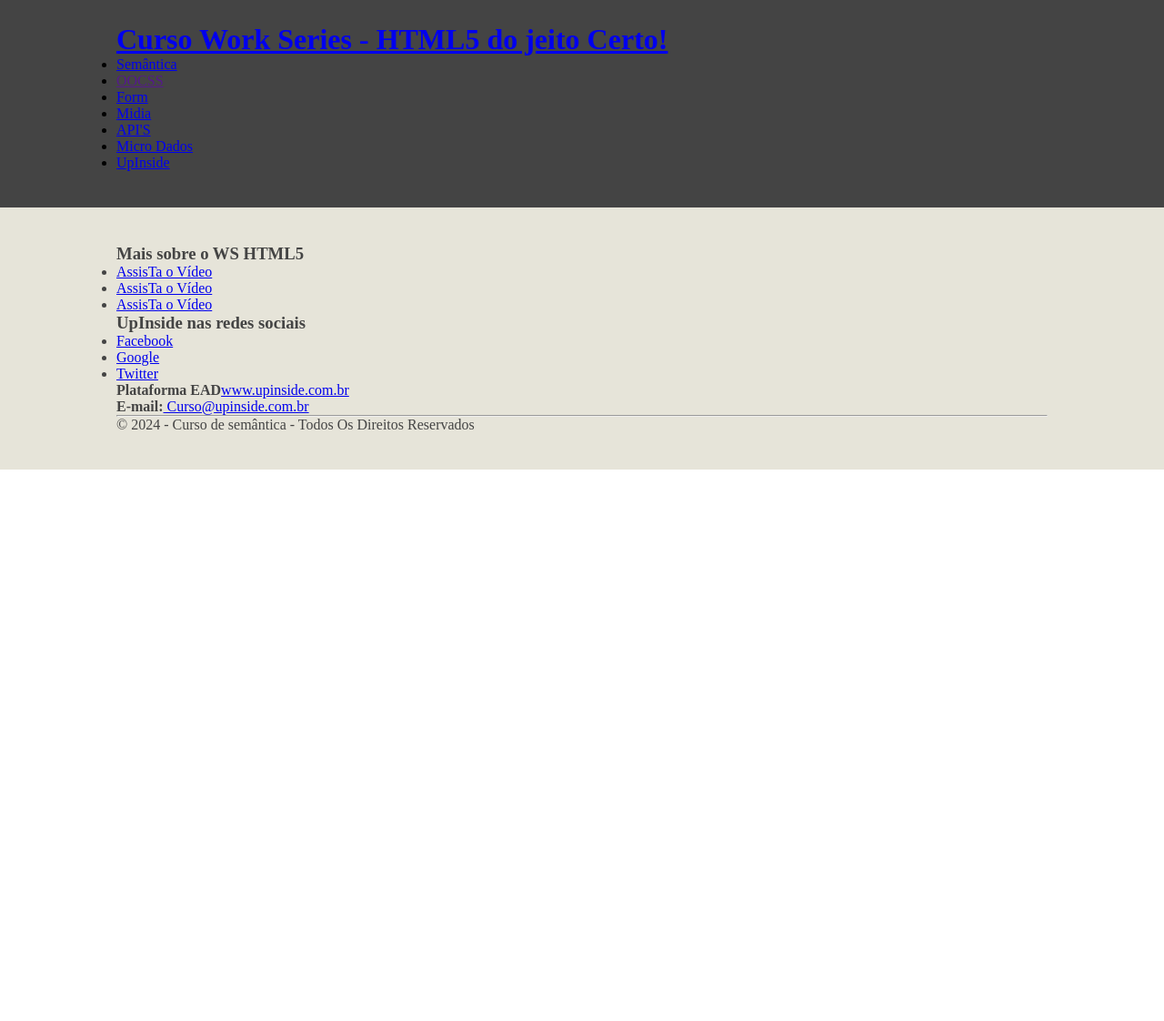
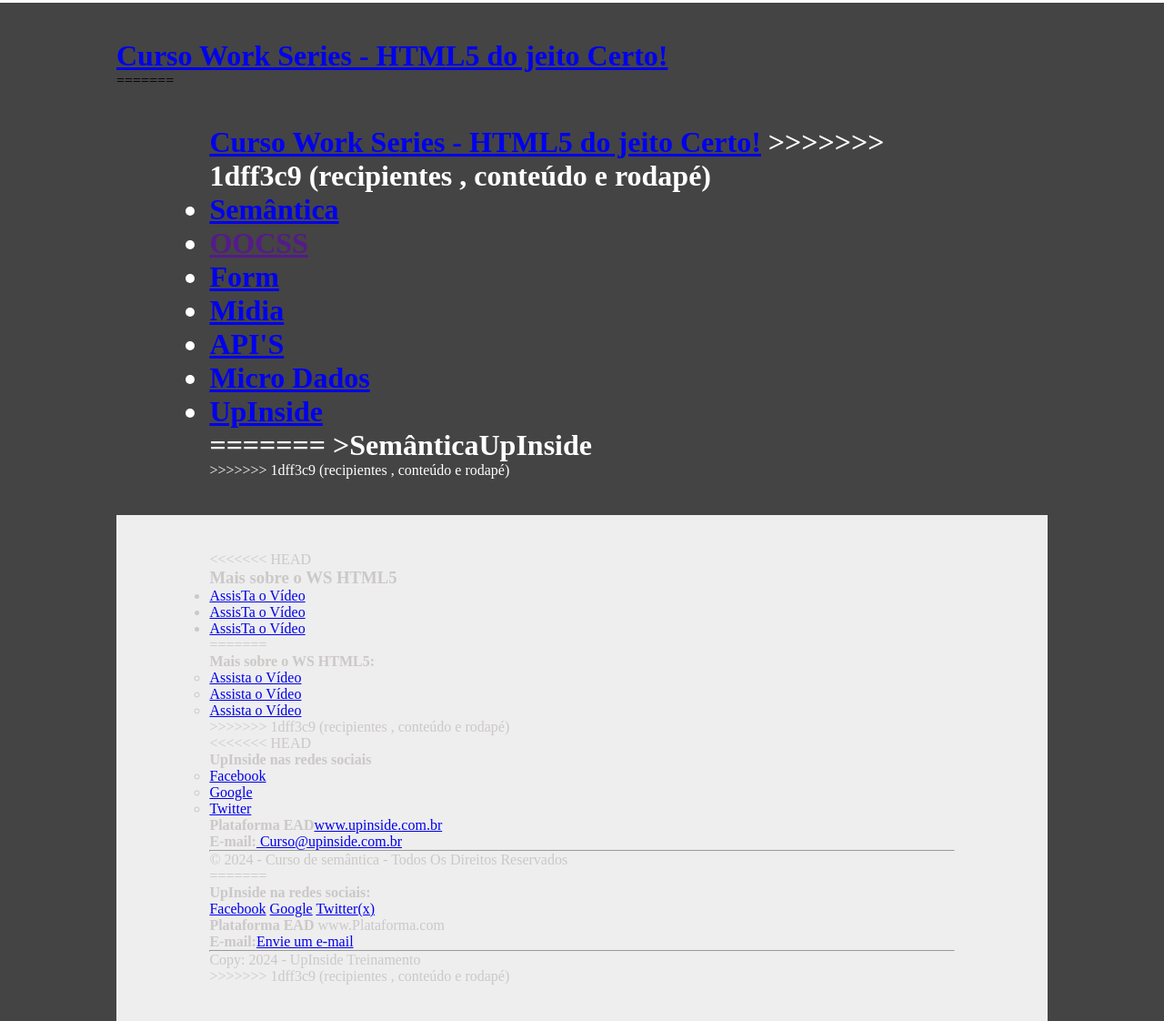
Before and after one commit to Marcelllombm/html5-semantico, a plain HTML site: page index.html in a window 1280 px wide. Shown: the part 15-1137 px from the top of the page at 91% size. Before the commit the page ends 800 px from the top, so only its background shows below. Drawn offline with Linux system fonts and the light colour scheme.

Commit message:
add copy no site

```diff
--- /dev/null
+++ b/css/oocss.css
@@ -0,0 +1,32 @@
+*,
+*:before,
+*:after {
+  margin: 0;
+  padding: 0;
+}
+.container {
+  float: left;
+  width: 100%;
+}
+.content {
+  width: 80%;
+  margin: 0 10%;
+  padding: 40px 0;
+}
+
+.bg-gray {
+  background-color: #444;
+  color: #fff;
+}
+.bg-light {
+  background-color: #eee;
+  color: #4333;
+}
+
+.clear {
+  clear: both;
+}
+
+.fontzero {
+  font-size: 0rem;
+}
--- a/index.html
+++ b/index.html
@@ -4,6 +4,7 @@
     <meta charset="UTF-8" />
     <meta name="viewport" content="width=device-width, initial-scale=1.0" />
     <title>Curso Work Series - HTML5 do jeito Certo!</title>
+<<<<<<< HEAD
     <link rel="stylesheet" href="css/ocss.css">
   </head>
   <body>
@@ -13,6 +14,15 @@
           <a title="Home" href="#">Curso Work Series - HTML5 do jeito Certo!</a>
         </h1>
 
+=======
+    <link rel="stylesheet" href="/css/oocss.css" />
+  </head>
+  <body>
+    <header class="container bg-gray">
+      <div class="content">
+        <h1 class="main_logo">
+          <a title="Home" href="#">Curso Work Series - HTML5 do jeito Certo!</a>
+>>>>>>> 1dff3c9 (recipientes , conteúdo e rodapé)
           <ul class="main_nav">
             <li><a title="HTML5 Semântica" href="#">Semântica</a></li>
             <li><a title="Estilo Produtivo com OOCSS" href="">OOCSS</a></li>
@@ -26,11 +36,20 @@
                 target="_blank"
                 title="Comprar cursos"
                 href="htpps://www.google.com"
+<<<<<<< HEAD
                 >UpInside
               </a>
             </li>
           </ul>
           <div class="clear"></div>
+=======
+                >Semântica</a
+              >UpInside
+            </li>
+          </ul>
+        </h1>
+        <div class="clear"></div>
+>>>>>>> 1dff3c9 (recipientes , conteúdo e rodapé)
       </div>
     </header>
 
@@ -38,6 +57,7 @@
 
     <footer class="container bg-light">
       <section class="main_footer content">
+<<<<<<< HEAD
         <h1 class="fontzero">UpInside Treinamento</h1>
         <nav class="main_nav">
           <h1 class="title">Mais sobre o WS HTML5 </h1>
@@ -45,10 +65,21 @@
           <li><a title="Assista o vídeo de Apresentação" href="#apresentacao">AssisTa o Vídeo</a></li>
           <li><a title="Assista o vídeo de Apresentação" href="#apresentacao">AssisTa o Vídeo</a></li>
           <li><a title="Assista o vídeo de Apresentação" href="#apresentacao">AssisTa o Vídeo</a></li>
+=======
+        <h1 class="fontzero">Sobre UpInside Treinamento</h1>
+
+        <nav class="main_nav">
+          <h1 class="title">Mais sobre o WS HTML5:</h1>
+          <ul class="main_nav">
+            <li><a title="Assiste o vídeo de Apresentação" href="#apresentacao">Assista o Vídeo</a></li>
+            <li><a title="Assiste o vídeo de Apresentação" href="#apresentacao">Assista o Vídeo</a></li>
+            <li><a title="Assiste o vídeo de Apresentação" href="#apresentacao">Assista o Vídeo</a></li>
+>>>>>>> 1dff3c9 (recipientes , conteúdo e rodapé)
           </ul>
         </nav>
 
         <article class="main_social">
+<<<<<<< HEAD
           <h1 class="title">UpInside nas redes sociais</h1>
           <ul>
             <li><a title="facebook"  rel="nofollow" target="_blank" href="https://www.facebook.com">Facebook</a></li>
@@ -63,6 +94,34 @@
           <p><b>E-mail:</b><a title="Envie um e-mail" href="mailto:upiside.com.br"> Curso@upinside.com.br</a></p>
           <hr/>
           <p> © 2024 - Curso de semântica - Todos Os Direitos Reservados</p>
+=======
+          <h1 title="title">UpInside na redes sociais:</h1>
+          <ul>
+            <l1
+              ><a target="_blank" rel="noopener noreferrer nofollow" title="Facebook" href="https://www.facebook.com"
+                >Facebook</a
+              ></l1
+            >
+            <l1
+              ><a target="_blank" rel="noopener noreferrer nofollow" title="Google" href="https://www.google.com/"
+                >Google</a
+              ></l1
+            >
+            <l1
+              ><a target="_blank" rel="noopener noreferrer nofollow" title="twitter" href="https://x.com/"
+                >Twitter(x)</a
+              ></l1
+            >
+          </ul>
+        </article>
+
+        <article class="main_copy">
+          <h1 class="fontzero">Plataforma UpInside</h1>
+          <p><b>Plataforma EAD</b><a title="Plantaforma EAD da UpInside" href="#"></a> www.Plataforma.com</p>
+          <p><b>E-mail:</b><a title="Envie um e-mail:" href="mailto:melombm@hotmail.com.br">Envie um e-mail</a></p>
+          <hr />
+          <p>Copy: 2024 - UpInside Treinamento</p>
+>>>>>>> 1dff3c9 (recipientes , conteúdo e rodapé)
         </article>
 
         <div class="clear"></div>
```
